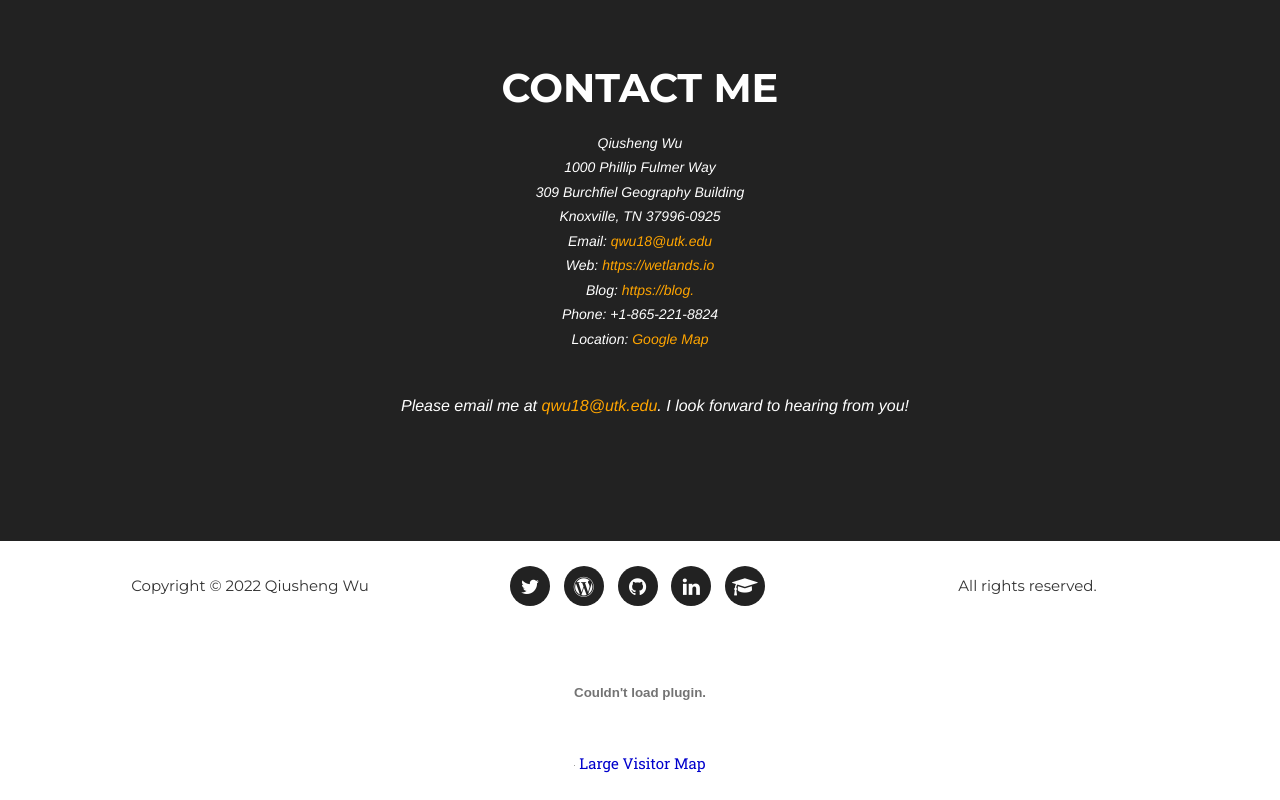
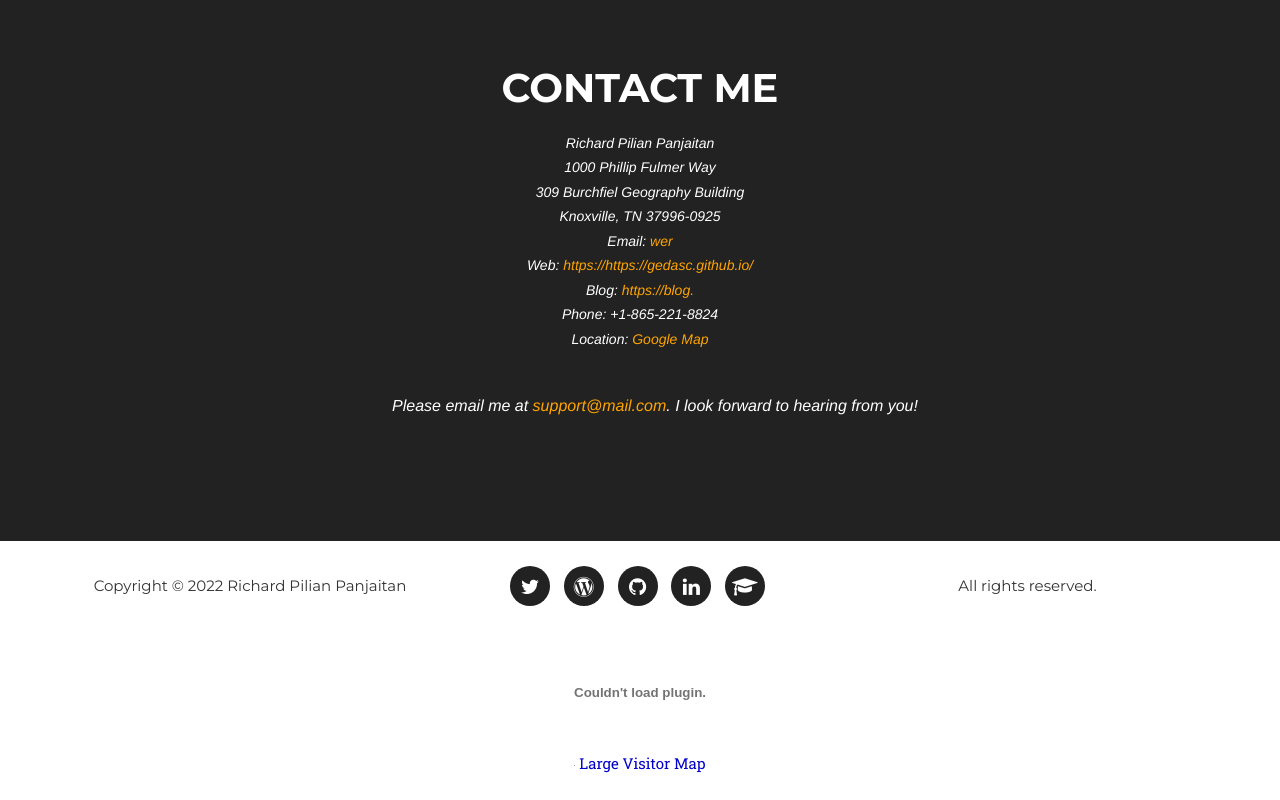
Before and after one commit to Gedasc/Gedasc.github.io, a plain HTML site: page index.html in a window 1280 px wide. Shown: the part 4235-5035 px from the top of the page. Drawn offline with Linux system fonts and the light colour scheme; a script that the page names is missing; files whose address does not match are found by name; a web font is replaced by a local one.

Commit message:
Update index.html

```diff
--- a/index.html
+++ b/index.html
@@ -589,7 +589,7 @@ ul li {
             <div class="col-lg-12 text-center">
                 <h2 class="section-heading">Graduate Students</h2>
                 <p>I am looking for self-motivated students interested in geospatial data science. Please <a
-                        href="mailto:qwu18@utk.edu">contact me</a> if you are interested in working in my research lab.
+                        href="mailto:">contact me</a> if you are interested in working in my research lab.
                     </br> Find out more information about the application guideline from our <a
                         href="https://gradschool.utk.edu/admissions/" target="_blank">Graduate School</a>
                     and the <a href="https://geography.utk.edu/graduates/on-line-application/" target="_blank">Geography
@@ -632,16 +632,16 @@ ul li {
         <h2 class="section-heading">Contact Me</h2>
         <h3 style="color: white" class="section-subheading text-muted">
           <p>
-            Qiusheng Wu<br />
+            Richard Pilian Panjaitan<br />
             1000 Phillip Fulmer Way<br />
             309 Burchfiel Geography Building<br />
             Knoxville, TN 37996-0925<br />
-            Email: <a href="mailto:qwu18@utk.edu" style="color: orange"
-              >qwu18@utk.edu</a
+            Email: <a href="mailto:" style="color: orange"
+              >wer</a
             ><br />
             Web:
-            <a href="https://wetlands.io" target="_blank" style="color: orange"
-              >https://wetlands.io</a
+            <a href="https://gedasc.github.io/" target="_blank" style="color: orange"
+              >https://https://gedasc.github.io/</a
             ><br />
             Blog:
             <a
@@ -668,8 +668,8 @@ ul li {
         <div class="col-lg-12 text-center">
           <h3 class="section-subheading text-muted" style="color: white">
             Please email me at
-            <a href="mailto:qwu18@utk.edu" style="color: orange"
-              >qwu18@utk.edu</a
+            <a href="mailto:" style="color: orange"
+              >support@mail.com</a
             >. I look forward to hearing from you!
           </h3>
         </div>
@@ -760,7 +760,7 @@ ul li {
     <div class="container">
         <div class="row">
             <div class="col-md-4">
-                <span class="copyright">Copyright &copy; 2022 Qiusheng Wu</span>
+                <span class="copyright">Copyright &copy; 2022 Richard Pilian Panjaitan</span>
             </div>
             <div class="col-md-4">
                 <ul class="list-inline social-buttons">
```
